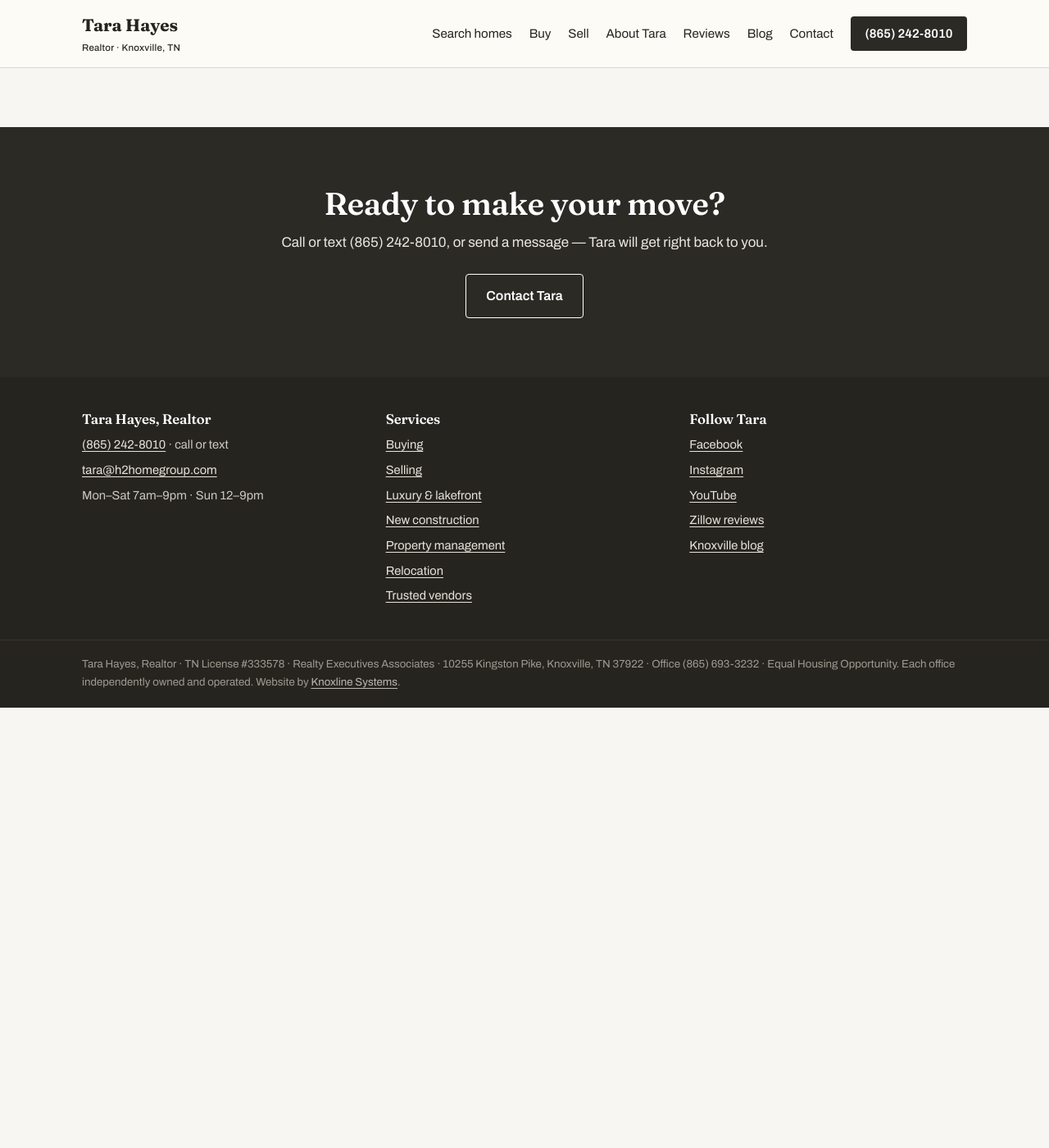
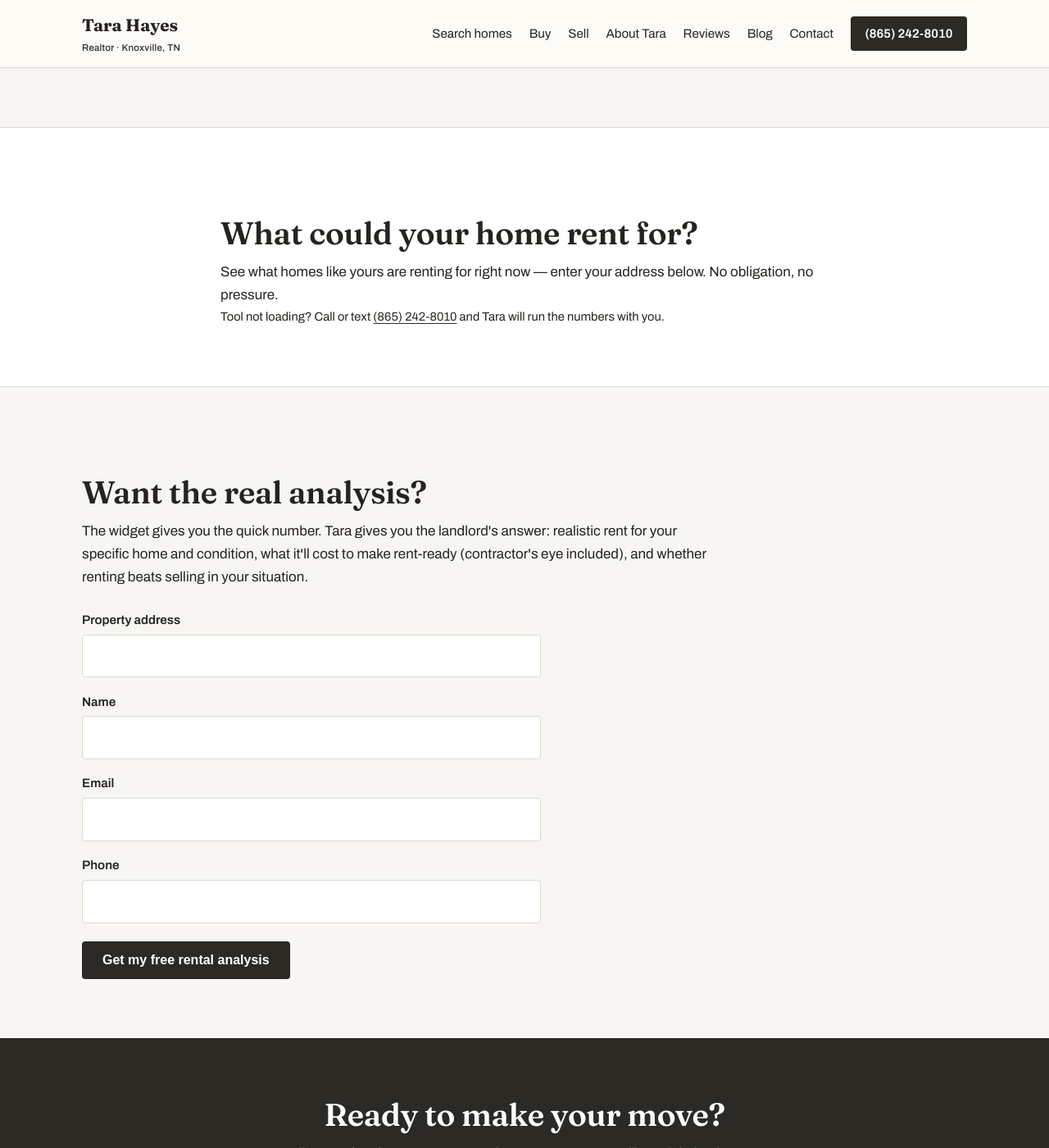
Before and after one commit to Westyn3/tara-hayes-realtor, a Jekyll site: the page built from property-management.html, in a window 1280 px wide and 1400 px high, scrolled down 601 px. Shown: the whole window at 82% size. Built offline with Jekyll 4.4.1, drawn with Linux system fonts in a browser that asks for light colours; a script that is not in the unit is left out; before the commit the page ends 1464 px from its top, so only the background shows below that.

Commit message:
Add rent analysis to property management page: Rentometer QuickView widget + rental-analysis lead form
Co-Authored-By: Claude Fable 5 <noreply@anthropic.com>
Claude-Session: https://claude.ai/code/session_017Tdkj31mQYZtdN1yVPKqVk

```diff
--- a/property-management.html
+++ b/property-management.html
@@ -18,6 +18,37 @@ crumb: "Property management"
   </div>
 </section>
 
+<section class="section section-alt">
+  <div class="wrap prose">
+    <h2>What could your home rent for?</h2>
+    <p>See what homes like yours are renting for right now &mdash; enter your address below. No obligation, no pressure.</p>
+    <div class="quickview_widget" data-widget-id="1dKWp-Gtm5Pe6UJT-ZmRzw"></div>
+    <script src="https://www.rentometer.com/widgets/rent.js" async></script>
+    <p style="font-size:0.92rem;">Tool not loading? Call or text <a href="tel:+18652428010">(865) 242-8010</a> and Tara will run the numbers with you.</p>
+  </div>
+</section>
+
+<section class="section">
+  <div class="wrap">
+    <div class="prose" style="margin-bottom:1.6rem;">
+      <h2>Want the real analysis?</h2>
+      <p>The widget gives you the quick number. Tara gives you the landlord's answer: realistic rent for your specific home and condition, what it'll cost to make rent-ready (contractor's eye included), and whether renting beats selling in your situation.</p>
+    </div>
+    <form class="form" action="https://formspree.io/f/REPLACE_FORM_ID" method="POST">
+      <label for="ra-address">Property address</label>
+      <input id="ra-address" type="text" name="address" required autocomplete="street-address">
+      <label for="ra-name">Name</label>
+      <input id="ra-name" type="text" name="name" required autocomplete="name">
+      <label for="ra-email">Email</label>
+      <input id="ra-email" type="email" name="email" required autocomplete="email">
+      <label for="ra-phone">Phone</label>
+      <input id="ra-phone" type="tel" name="phone" autocomplete="tel">
+      <input type="hidden" name="page_source" value="rental-analysis">
+      <button class="btn btn-primary" type="submit">Get my free rental analysis</button>
+    </form>
+  </div>
+</section>
+
 <section class="section cta-band">
   <div class="wrap">
     <h2>Ready to make your move?</h2>
```
